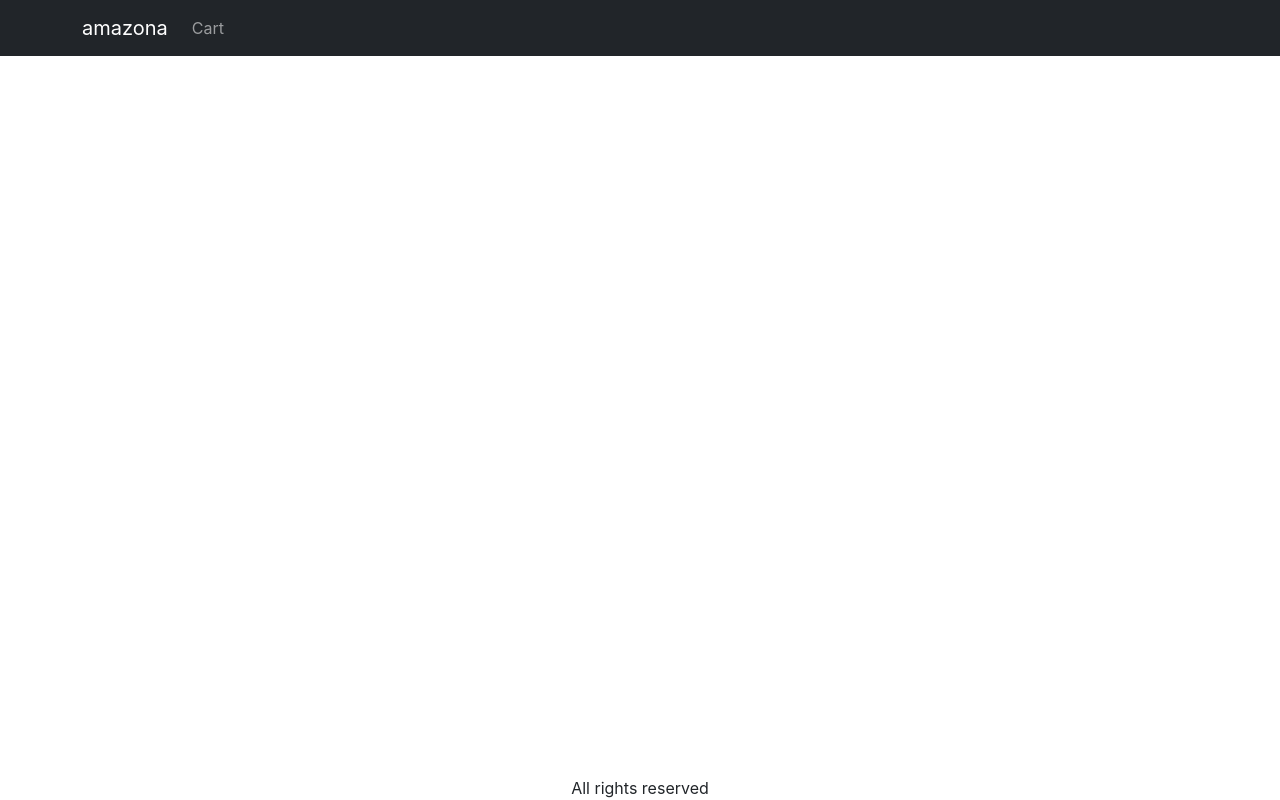
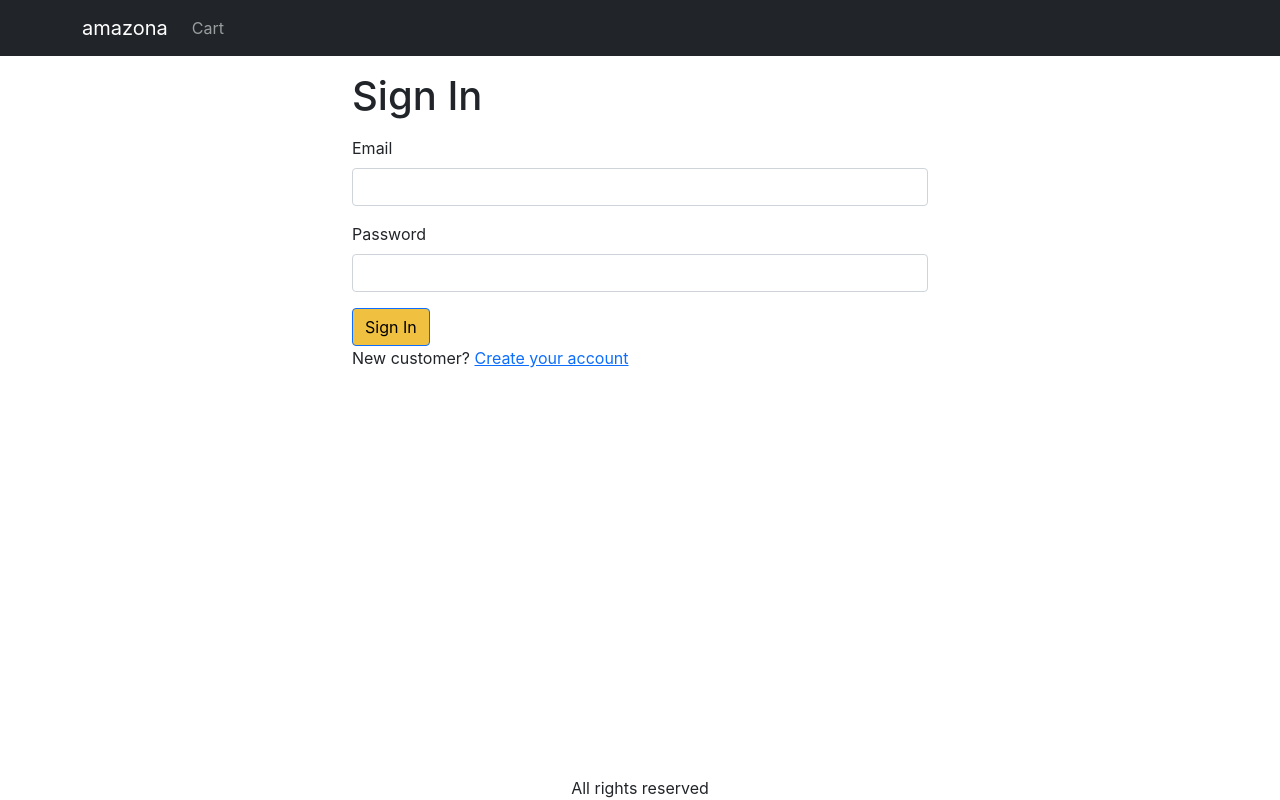
Before and after one commit to tripop0876449437/amason-project-app, a React (Create React App) app in the folder frontend/: page /signin in a window 1280 px wide. Built offline with nearby package versions, Linux system fonts and the light colour scheme; the HTML template or start-up script is replaced by a standard one.

Commit message:
Video-18-CreateSign-inScreen

```diff
--- a/frontend/src/App.js
+++ b/frontend/src/App.js
@@ -9,6 +9,7 @@
 import { useContext } from 'react';
 import { Store } from './Store';
 import CartScreen from './screens/CartScreen';
+import SigninScreen from './screens/SigninScreen';
 
 function App() {
   const { state } = useContext(Store);
@@ -40,6 +41,7 @@
             <Routes>
               <Route path="/product/:slug" element={<ProductScreen />} />
               <Route path="/cart" element={<CartScreen />} />
+              <Route path="/signin" element={<SigninScreen />} />
               <Route path="/" element={<HomeScreen />} />
             </Routes>
           </Container>
--- a/frontend/src/index.css
+++ b/frontend/src/index.css
@@ -43,3 +43,6 @@
 .img-thumbnail {
   height: 80px;
 }
+.small-container {
+  max-width: 600px;
+}
--- /dev/null
+++ b/frontend/src/screens/SigninScreen.js
@@ -0,0 +1,36 @@
+import { Link, useLocation } from 'react-router-dom';
+import Container from 'react-bootstrap/Container';
+import Form from 'react-bootstrap/Form';
+import Button from 'react-bootstrap/Button';
+import { Helmet } from 'react-helmet-async';
+
+export default function SigninScreen(){
+  const { search } = useLocation();
+  const redirectionInUrl = new URLSearchParams(search).get('redirect');
+  const redirect = redirectionInUrl ? redirectionInUrl : '/';
+  return (
+    <Container className="small-container">
+      <Helmet>
+        <title>Sign In</title>
+      </Helmet>
+      <h1 className="my-3">Sign In</h1>
+      <Form>
+        <Form.Group className="mb-3" controlId="email">
+          <Form.Label>Email</Form.Label>
+          <Form.Control type="email" required />
+        </Form.Group>
+        <Form.Group className="mb-3" controlId="password">
+          <Form.Label>Password</Form.Label>
+          <Form.Control type="password" required />
+        </Form.Group>
+        <div className="md-3">
+          <Button type="submit">Sign In</Button>
+        </div>
+        <div className="mb-3">
+          New customer?{' '}
+          <Link to={`/signup?redirect=${redirect}`}>Create your account</Link>
+        </div>
+      </Form>
+    </Container>
+  )
+}
```
Also changed, not shown: 1 other file (tests, documents, lock files or other folders).
